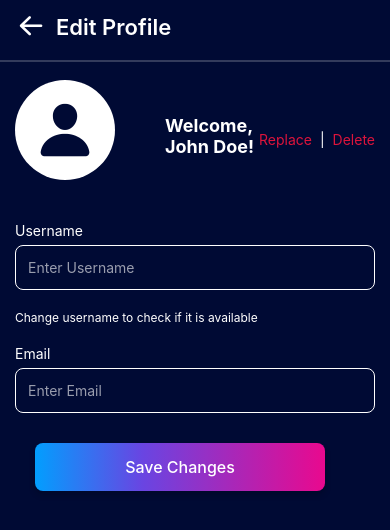
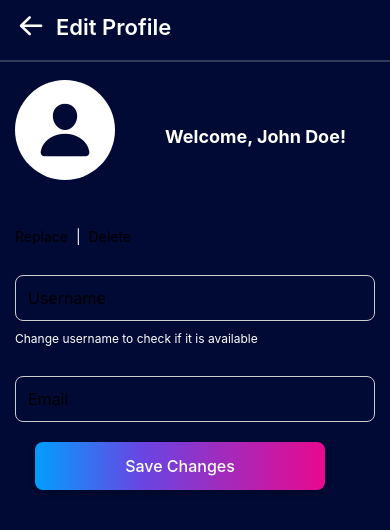
Before and after one commit to karthi2002/ODSLY, a React Native app: screen /EditProfile in a window 390 px wide. Shown: the top 530 px of the page. Built offline with nearby package versions, Linux system fonts and the light colour scheme.

Commit message:
Edit Profile Screen modified

```diff
--- a/components/Input/EditProfileInputField.jsx
+++ /dev/null
@@ -1,75 +0,0 @@
-import React, { useState, useEffect } from 'react';
-import { View, Text, TextInput, StyleSheet } from 'react-native';
-import Colors from '../../utils/Colors';
-
-const EditProfileInputField = ({
-  label,
-  value,
-  setValue,
-  pattern,
-  errorMessage,
-  showValidation = false,
-}) => {
-  const [error, setError] = useState('');
-
-  useEffect(() => {
-    if (showValidation && value !== '') {
-      const isValid = new RegExp(pattern).test(value);
-      setError(isValid ? '' : errorMessage);
-    } else {
-      setError('');
-    }
-  }, [value, showValidation]);
-
-  return (
-    <View style={styles.container}>
-      {label && <Text style={styles.label}>{label}</Text>}
-
-      <TextInput
-        style={[
-          styles.input,
-          error ? styles.inputError : styles.inputNormal,
-        ]}
-        value={value}
-        onChangeText={setValue}
-        placeholder={`Enter ${label}`}
-        placeholderTextColor={Colors.secondary + '99'}
-      />
-
-      {error ? <Text style={styles.errorText}>{error}</Text> : null}
-    </View>
-  );
-};
-
-const styles = StyleSheet.create({
-  container: {
-    marginBottom: 20,
-  },
-  label: {
-    marginBottom: 6,
-    fontSize: 14,
-    color: Colors.secondary,
-  },
-  input: {
-    height: 45,
-    borderWidth: 1.5,
-    borderRadius: 8,
-    paddingHorizontal: 12,
-    fontSize: 14,
-    color: Colors.secondary,
-    backgroundColor: Colors.background,
-  },
-  inputNormal: {
-    borderColor: Colors.secondary,
-  },
-  inputError: {
-    borderColor: 'red',
-  },
-  errorText: {
-    marginTop: 4,
-    color: 'red',
-    fontSize: 12,
-  },
-});
-
-export default EditProfileInputField;
--- a/screens/profile/EditProfileScreen.jsx
+++ b/screens/profile/EditProfileScreen.jsx
@@ -10,9 +10,11 @@ import {
 import * as ImagePicker from 'expo-image-picker';
 import Ionicons from '@expo/vector-icons/Ionicons';
 import CustomHeader from '../../layouts/CustomHeader';
-import EditProfileInputField from '../../components/Input/EditProfileInputField';
+import TextInputField from '../../components/Input/TextInputField';
 import GradientButton from '../../components/Button/GradientButton';
 import Colors from '../../utils/Colors';
+import MaskedView from '@react-native-masked-view/masked-view';
+import { LinearGradient } from 'expo-linear-gradient'; // ✅ Use expo version
 
 const EditProfileScreen = () => {
   const [username, setUsername] = useState('');
@@ -31,9 +33,26 @@ const EditProfileScreen = () => {
   };
 
   const handleSaveChanges = () => {
-    // Add save logic here
     console.log('Saving:', { username, email, imageUri });
   };
+
+  const GradientText = ({ text }) => (
+    <MaskedView
+      maskElement={
+        <View style={styles.maskContainer}>
+          <Text style={styles.actionText}>{text}</Text>
+        </View>
+      }
+    >
+      <LinearGradient
+        colors={['#029EFE', '#6945E2', '#E9098E']}
+        start={{ x: 0, y: 0 }}
+        end={{ x: 1, y: 0 }}
+      >
+        <Text style={[styles.actionText, { opacity: 0 }]}>{text}</Text>
+      </LinearGradient>
+    </MaskedView>
+  );
 
   return (
     <View style={styles.container}>
@@ -53,36 +72,34 @@ const EditProfileScreen = () => {
           </TouchableOpacity>
 
           <Text style={styles.welcomeText}>Welcome, {username || 'John Doe'}!</Text>
+        </View>
 
         <View style={styles.actionRow}>
           <TouchableOpacity onPress={handleImagePick}>
-              <Text style={[styles.actionText, { color: 'crimson' }]}>Replace</Text>
+            <GradientText text="Replace" />
           </TouchableOpacity>
           <Text style={styles.separator}>|</Text>
           <TouchableOpacity onPress={() => setImageUri(null)}>
-              <Text style={[styles.actionText, { color: 'crimson' }]}>Delete</Text>
+            <GradientText text="Delete" />
           </TouchableOpacity>
         </View>
-        </View>
 
-        <EditProfileInputField
+        <TextInputField
           label="Username"
           value={username}
           setValue={setUsername}
           pattern="^[a-zA-Z0-9_]{3,15}$"
-          errorMessage="Username must be 3–15 characters (letters, numbers, or _)"
-          showValidation={true}
+          errorMessage="Username must be 3-15 characters (letters, numbers, or _)"
         />
 
         <Text style={styles.subText}>Change username to check if it is available</Text>
 
-        <EditProfileInputField
+        <TextInputField
           label="Email"
           value={email}
           setValue={setEmail}
-          pattern="^[a-zA-Z0-9._%+-]+@[a-zA-Z0-9.-]+\.[a-zA-Z]{2,}$"
-          errorMessage="Please enter a valid email address"
-          showValidation={true}
+          pattern="^([^@ \t\r\n]+@[^@ \t\r\n]+\.[^@ \t\r\n]+)$"
+          errorMessage="Invalid"
         />
 
         <GradientButton label="Save Changes" onPress={handleSaveChanges} arrowEnable={false} />
@@ -101,7 +118,7 @@ const styles = StyleSheet.create({
     paddingHorizontal: 15,
   },
   profileContainer: {
-    flexDirection:'row',
+    flexDirection: 'row',
     alignItems: 'center',
     marginBottom: 30,
   },
@@ -123,12 +140,13 @@ const styles = StyleSheet.create({
     fontSize: 18,
     fontWeight: 'bold',
     color: Colors.secondary,
-    marginLeft:50,
+    marginLeft: 50,
   },
   actionRow: {
     flexDirection: 'row',
     alignItems: 'center',
     marginTop: 6,
+    marginBottom: 20,
   },
   actionText: {
     fontSize: 14,
@@ -144,6 +162,10 @@ const styles = StyleSheet.create({
     color: Colors.secondary,
     marginBottom: 20,
   },
+  maskContainer: {
+    backgroundColor: 'transparent',
+    alignItems: 'center',
+  },
 });
 
 export default EditProfileScreen;
```
Lines whose indentation alone changed are shown as unchanged.
